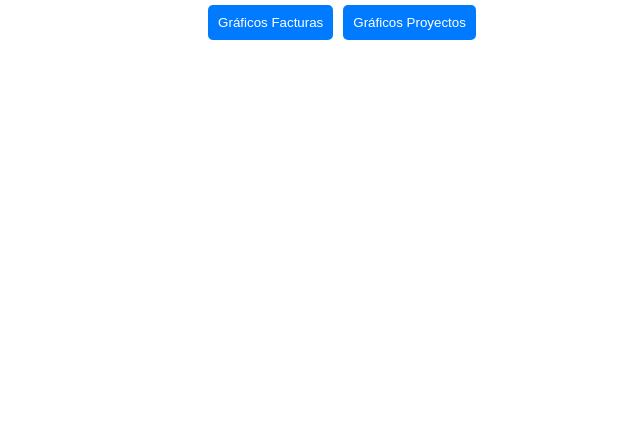
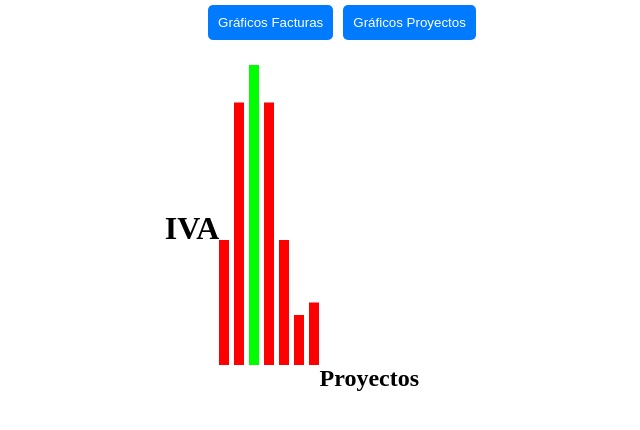
Before and after one commit to AlbaCastilla/GraficosProyectosSvelteD3, a Svelte app in the folder DashboardProyecto/dasboardproyecto/: page / in a window 1280 px wide. Shown: the top 430 px of the page, without its empty margins (298-938 px from the left). Built offline with nearby package versions, Linux system fonts and the light colour scheme; no server answers; the database is empty.

Commit message:
Grafico Iva mitad

```diff
--- a/DashboardProyecto/dasboardproyecto/src/components/graficosFacturas.svelte
+++ b/DashboardProyecto/dasboardproyecto/src/components/graficosFacturas.svelte
@@ -1,7 +1,192 @@
 <script>
-  import { fetchFacturasCount } from "../stores";
+  import * as d3 from "d3";
+  import { onMount } from "svelte";
 
+  let data_synthetic = [
+    {
+      valor: "546",
+      emailUsuario: "fer@gmail.com",
+      nif: "12345678Z",
+      nifUsuario: "",
+      companiaNombreUsuario: "",
+      timestamp: {
+        seconds: 1741008347,
+        nanoseconds: 873000000,
+      },
+      iva: 10,
+      total: 600.6,
+      direccionUsuario: "",
+      numeroFactura: 5,
+      direccion: "prueba26",
+      companiaNombre: "prueba26",
+    },
+    {
+      nif: "12345678Z",
+      direccionUsuario: "",
+      iva: 21,
+      companiaNombre: "prueba41",
+      numeroFactura: 6,
+      nifUsuario: "",
+      timestamp: {
+        seconds: 1741014678,
+        nanoseconds: 615000000,
+      },
+      direccion: "prueba41",
+      companiaNombreUsuario: "",
+      emailUsuario: "fer@gmail.com",
+      total: 920.81,
+      valor: "761",
+    },
+    {
+      nif: "12345678Z",
+      valor: "123",
+      companiaNombre: "salsa",
+      companiaNombreUsuario: "adosad",
+      total: 20,
+      emailUsuario: "prueba",
+      direccion: "prueba",
+      numeroFactura: 1,
+      displayNameUsuario: "prueba",
+      nifUsuario: "12345678Z",
+      phoneNumberUsuario: "213",
+      direccionUsuario: "prueba",
+      iva: 24,
+    },
+    {
+      direccion: "prueba25",
+      numeroFactura: 4,
+      total: 681.23,
+      emailUsuario: "fer@gmail.com",
+      companiaNombre: "prueba25",
+      direccionUsuario: "",
+      nif: "12345678Z",
+      timestamp: {
+        seconds: 1741007849,
+        nanoseconds: 909000000,
+      },
+      iva: 21,
+      nifUsuario: "",
+      companiaNombreUsuario: "",
+      valor: "563",
+    },
+    {
+      numeroFactura: 1,
+      phoneNumberUsuario: "",
+      nif: "12345678Z",
+      iva: 10,
+      emailUsuario: "fer@gmail.com",
+      direccionUsuario: "",
+      nifUsuario: "",
+      timestamp: {
+        seconds: 1741004788,
+        nanoseconds: 356000000,
+      },
+      companiaNombre: "hola",
+      valor: "323",
+      companiaNombreUsuario: "",
+      displayNameUsuario: "",
+      total: 390.83,
+      direccion: "hola",
+    },
+    {
+      timestamp: {
+        seconds: 1741081514,
+        nanoseconds: 545000000,
+      },
+      emailUsuario: "",
+      total: 355.68,
+      valor: "342",
+      numeroFactura: 7,
+      nifUsuario: "",
+      direccion: "Calle Gonzalo",
+      nif: "12345678Z",
+      direccionUsuario: "",
+      companiaNombreUsuario: "",
+      companiaNombre: "Gonzalo",
+      iva: 4,
+    },
+    {
+      numeroFactura: 3,
+      iva: 5,
+      total: 526.35,
+      timestamp: {
+        seconds: 1741007399,
+        nanoseconds: 453000000,
+      },
+      displayNameUsuario: "",
+      nif: "12345678Z",
+      companiaNombreUsuario: "",
+      emailUsuario: "fer@gmail.com",
+      direccionUsuario: "",
+      companiaNombre: "prueba24",
+      phoneNumberUsuario: "",
+      direccion: "prueba24",
+      valor: "435",
+      nifUsuario: "",
+    },
+  ];
 
-    fetchFacturasCount()
+  onMount(() => {
+    buildChart(data_synthetic);
+  });
 
+  function buildChart(data) {
+    const svg = d3.select("#iva-chart");
+    const height = 300;
+    const width = 300;
+
+    const barWidth = 10;
+
+    const scaleY = d3
+      .scaleLinear()
+      .domain([0, d3.max(data, (d) => d.iva)])
+      .range([height, 0]);
+
+    let offsetX = 0;
+
+    svg
+      .selectAll("rect")
+      .data(data)
+      .enter()
+      .append("rect")
+      .attr("x", () => {
+        const x = offsetX;
+        offsetX += barWidth + 5;
+        return x;
+      })
+      .attr("y", (d) => scaleY(d.iva))
+      .attr("width", barWidth)
+      .attr("height", (d) => height - scaleY(d.iva))
+      .attr("fill", (d) => (d.iva > 21 ? "#00ff00" : "#ff0000"))
+      .append("title")
+      .text((d) => `${d.iva}%`);
+  }
 </script>
+
+<div class="container">
+  <h1>IVA</h1>
+  <div class="chart-contenedor">
+    <svg id="iva-chart"></svg>
+    <h2>Proyectos</h2>
+  </div>
+</div>
+
+<style>
+  svg {
+    height: 300px;
+    width: 300px;
+  }
+
+  .container {
+    display: flex;
+    justify-content: center;
+    align-items: center;
+  }
+
+  .chart-contenedor {
+    display: flex;
+    flex-direction: column;
+    align-items: center;
+    justify-content: center;
+  }
+</style>
```
